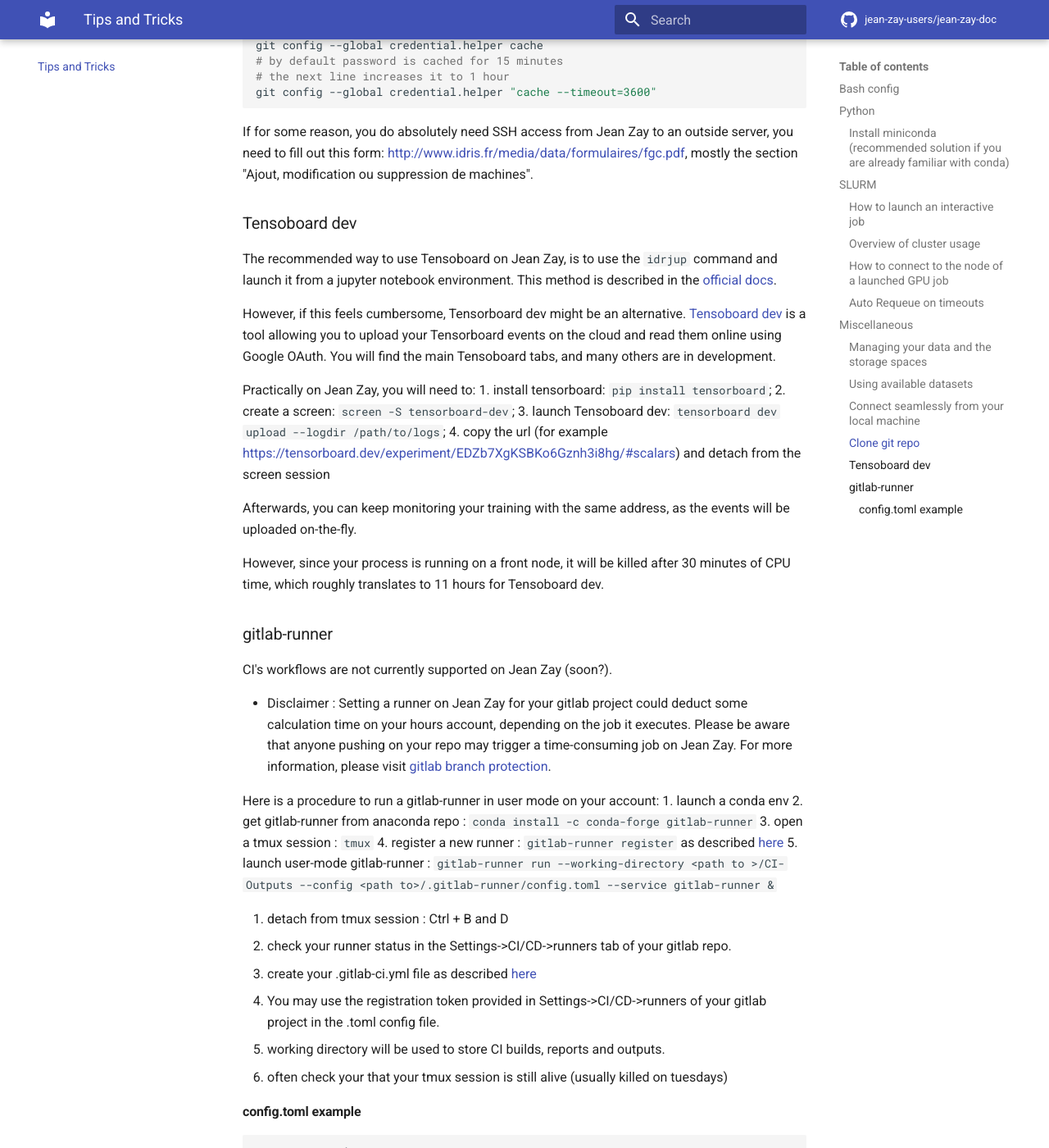
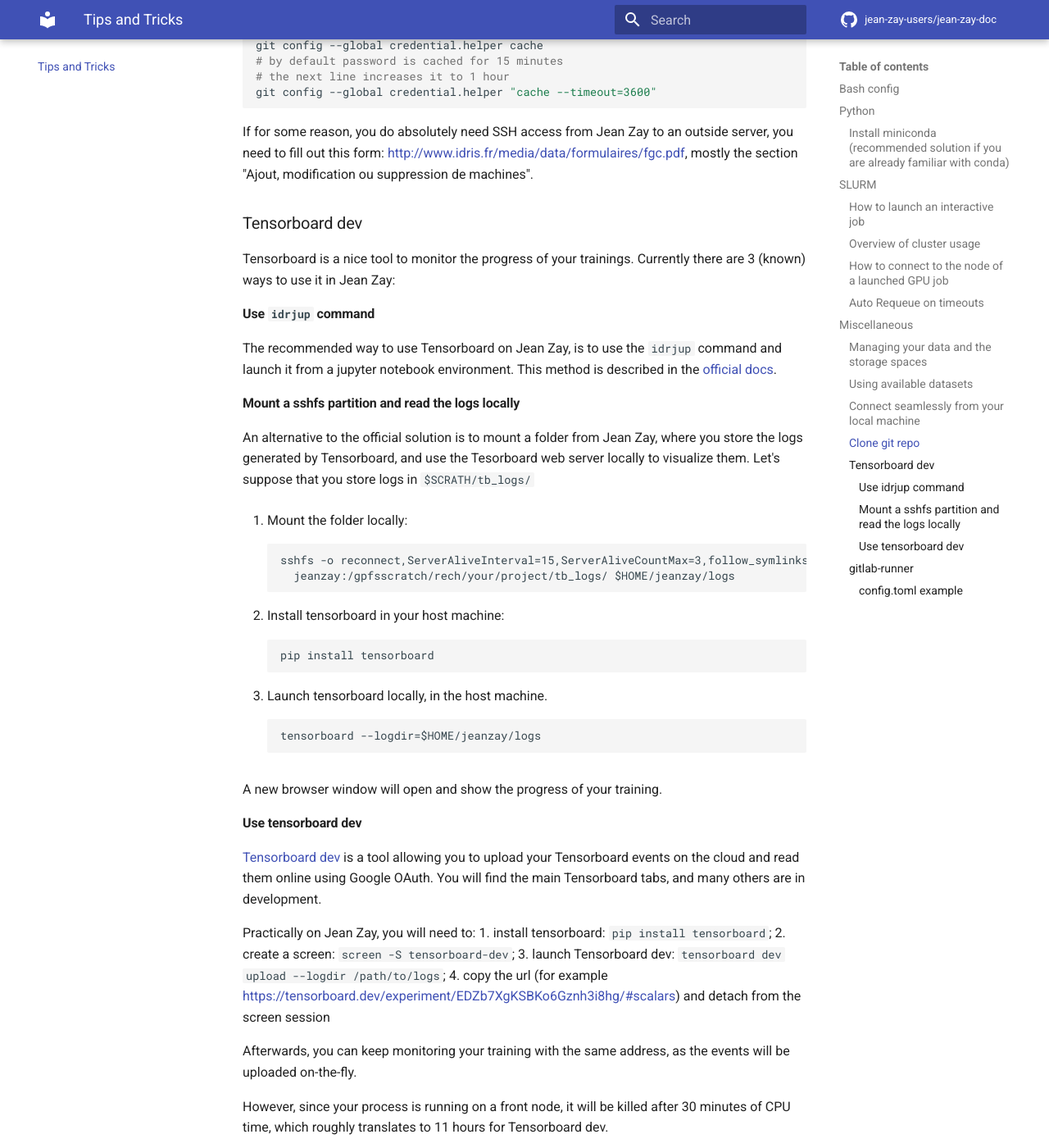
Before and after one commit to jean-zay-users/jean-zay-doc, an MkDocs documentation site: the page built from docs/tips-and-tricks.md, in a window 1280 px wide and 1400 px high, scrolled down 5325 px. Shown: the whole window at 82% size. Built offline with MkDocs 1.6.1 and Material for MkDocs 9.7.7, drawn with Linux system fonts in a browser that asks for light colours; comment, search, counter and statistics services are not loaded.

Commit message:
Add how to use tensorboard locally with sshfs (#64)
* Add how to use tensorboard locally with sshfs

* Fix typos

````diff
--- a/docs/tips-and-tricks.md
+++ b/docs/tips-and-tricks.md
@@ -266,29 +266,59 @@
 modification ou suppression de machines".
 
 
-### Tensoboard dev
+### Tensorboard dev
 
-The recommended way to use Tensoboard on Jean Zay, is to use the `idrjup`
+Tensorboard is a nice tool to monitor the progress of your trainings.
+Currently there are 3 (known) ways to use it in Jean Zay:
+
+#### Use `idrjup` command
+
+The recommended way to use Tensorboard on Jean Zay, is to use the `idrjup`
 command and launch it from a jupyter notebook environment.
 This method is described in the [official docs](http://www.idris.fr/jean-zay/pre-post/jean-zay-jupyter-notebook.html).
 
+#### Mount a sshfs partition and read the logs locally
 
-However, if this feels cumbersome, Tensorboard dev might be an alternative.
-[Tensoboard dev](https://tensorboard.dev/) is a tool allowing you to upload your
+An alternative to the official solution is to mount a folder from Jean
+Zay, where you store the logs generated by Tensorboard, and use
+the Tesorboard web server locally to visualize them. Let's suppose that
+you store logs in `$SCRATH/tb_logs/`
+
+1. Mount the folder locally:
+```
+sshfs -o reconnect,ServerAliveInterval=15,ServerAliveCountMax=3,follow_symlinks \
+  jeanzay:/gpfsscratch/rech/your/project/tb_logs/ $HOME/jeanzay/logs
+```
+
+2. Install tensorboard in your host machine:
+```
+pip install tensorboard
+```
+
+3. Launch tensorboard locally, in the host machine.
+```
+tensorboard --logdir=$HOME/jeanzay/logs
+```
+
+A new browser window will open and show the progress of your training.
+
+#### Use tensorboard dev
+
+[Tensorboard dev](https://tensorboard.dev/) is a tool allowing you to upload your
 Tensorboard events on the cloud and read them online using Google OAuth.
-You will find the main Tensoboard tabs, and many others are in development.
+You will find the main Tensorboard tabs, and many others are in development.
 
 Practically on Jean Zay, you will need to:
 1. install tensorboard: `pip install tensorboard`;
 2. create a screen: `screen -S tensorboard-dev`;
-3. launch Tensoboard dev: `tensorboard dev upload --logdir /path/to/logs`;
+3. launch Tensorboard dev: `tensorboard dev upload --logdir /path/to/logs`;
 4. copy the url (for example https://tensorboard.dev/experiment/EDZb7XgKSBKo6Gznh3i8hg/#scalars) and detach from the screen session
 
 Afterwards, you can keep monitoring your training with the same address, as the
 events will be uploaded on-the-fly.
 
 However, since your process is running on a front node, it will be killed after
-30 minutes of CPU time, which roughly translates to 11 hours for Tensoboard dev.
+30 minutes of CPU time, which roughly translates to 11 hours for Tensorboard dev.
 
 
 ### gitlab-runner
````
